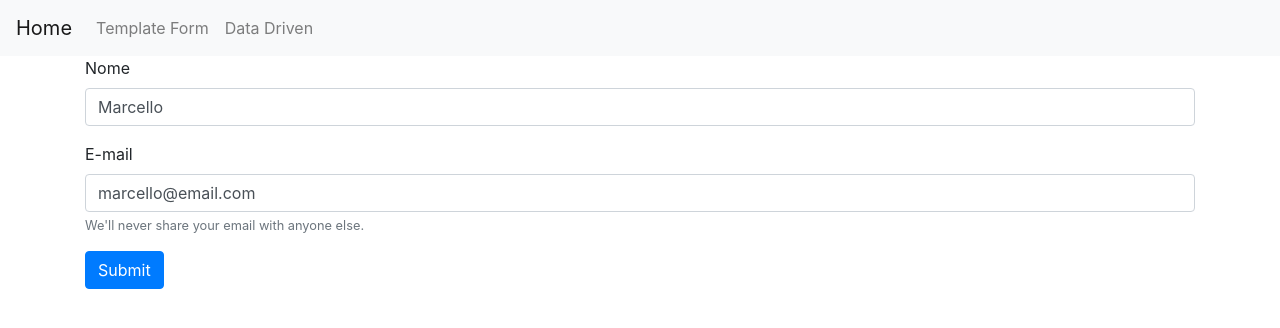
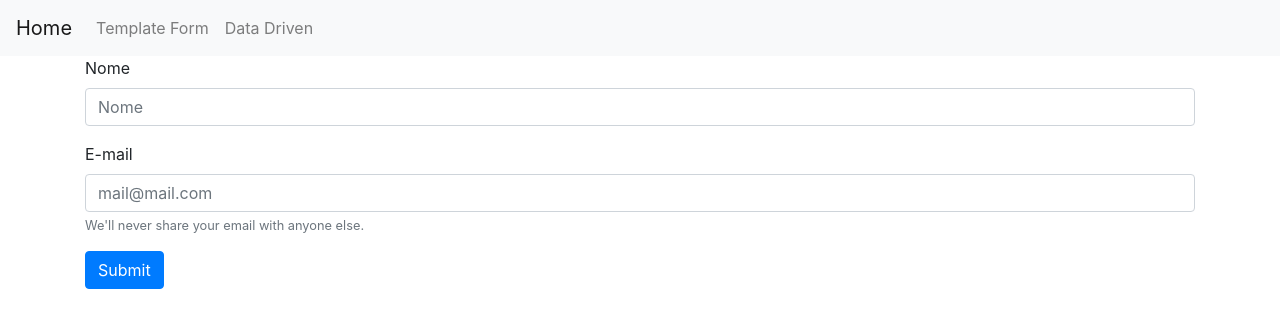
Before and after one commit to mgoalves/Estudando-Angular, an Angular app in the folder Forms/: page /#/templateForm in a window 1280 px wide. Shown: the top 328 px of the page. Built offline with nearby package versions, Linux system fonts and the light colour scheme.

Commit message:
Aula #78-LG

```diff
--- a/Forms/src/app/template-form/template-form.component.css
+++ b/Forms/src/app/template-form/template-form.component.css
@@ -0,0 +1,3 @@
+.ng-invalid.ng-touched:not(form) {
+    border: 1px solid #dc3545;
+}
--- a/Forms/src/app/template-form/template-form.component.ts
+++ b/Forms/src/app/template-form/template-form.component.ts
@@ -8,8 +8,8 @@ import { Component, OnInit } from '@angular/core';
 export class TemplateFormComponent implements OnInit {
 
   usuario: any = {
-    nome: 'Marcello',
-    email: 'marcello@email.com'
+    nome: null,
+    email: null
   }
 
   constructor() { }
```
